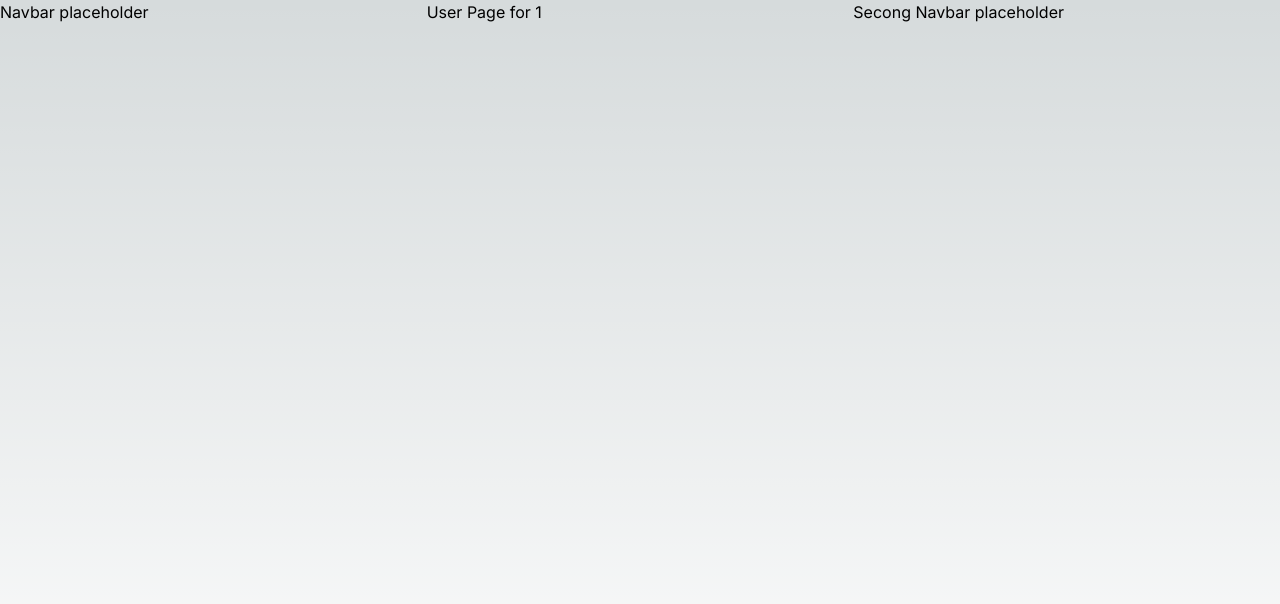
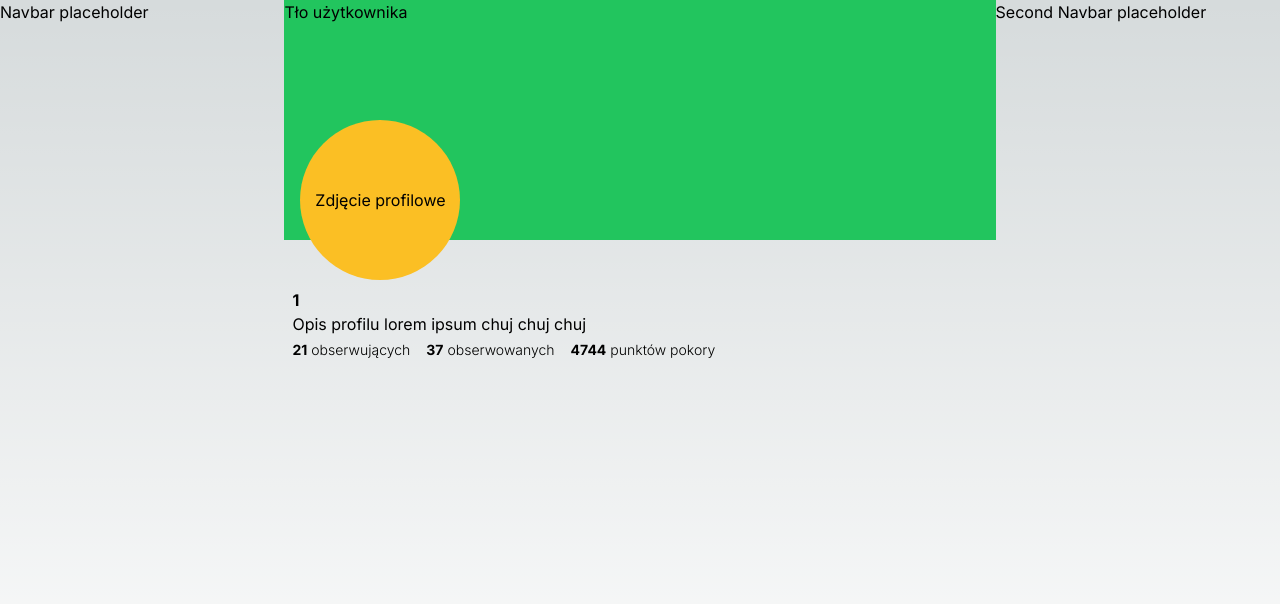
Before and after one commit to Kode4mi/stayhumble-web, a Next.js app: page /users/1 in a window 1280 px wide. Shown: the top 604 px of the page. Built offline with nearby package versions, Linux system fonts and the light colour scheme.

Commit message:
user page banner layout

```diff
--- a/src/app/users/[slug]/layout.tsx
+++ b/src/app/users/[slug]/layout.tsx
@@ -2,8 +2,8 @@ export default function UserPageLayout({children}: {children: React.ReactNode})
     return (
         <div className="flex w-screen">
             <div className="h-screen flex-1 ">Navbar placeholder</div>
-            <div className="h-screen flex-1 ">{children}</div>
-            <div className="h-screen flex-1 ">Secong Navbar placeholder</div>
+            <div className="h-screen flex-[2.5] ">{children}</div>
+            <div className="h-screen flex-1 ">Second Navbar placeholder</div>
         </div>
     )
 }
--- a/src/app/users/[slug]/page.tsx
+++ b/src/app/users/[slug]/page.tsx
@@ -1,13 +1,26 @@
 "use client"
-import { useRouter } from 'next/router';
 
-const UserPage = ({params}:{
-    params: {slug: string}
+import ProfileStat from "@/components/atoms/ProfileStat";
+
+const UserPage = ({params}: {
+    params: { slug: string }
 }) => {
 
     return (
-        <div>
-            <h1>User Page for {params.slug}</h1>
+        <div className="flex flex-col min-h-full">
+            <div className="w-full bg-green-500 h-60 relative mb-12">
+                {"Tło użytkownika"}
+                <div className="h-40 w-40 rounded-full bg-amber-400 absolute top-1/2 left-4 flex justify-center items-center">{"Zdjęcie profilowe"}</div>
+            </div>
+            <div className="pl-2">
+                <h1 className="font-bold tracking-wider">{params.slug}</h1>
+                <p>Opis profilu lorem ipsum chuj chuj chuj</p>
+                <div className="flex mt-1">
+                    <ProfileStat statNumber={21} statTitle={"obserwujących"} />
+                    <ProfileStat statNumber={37} statTitle={"obserwowanych"} />
+                    <ProfileStat statNumber={4744} statTitle={"punktów pokory"} />
+                </div>
+            </div>
         </div>
     );
 };
--- /dev/null
+++ b/src/components/atoms/ProfileStat.tsx
@@ -0,0 +1,8 @@
+export default function ProfileStat({statNumber, statTitle}:{statNumber: number, statTitle: string}) {
+    return (
+        <div className="mr-4 text-sm">
+            <span className="font-bold">{statNumber}</span>
+            <span className={"ml-1 font-light"}>{statTitle}</span>
+        </div>
+    );
+}
```
